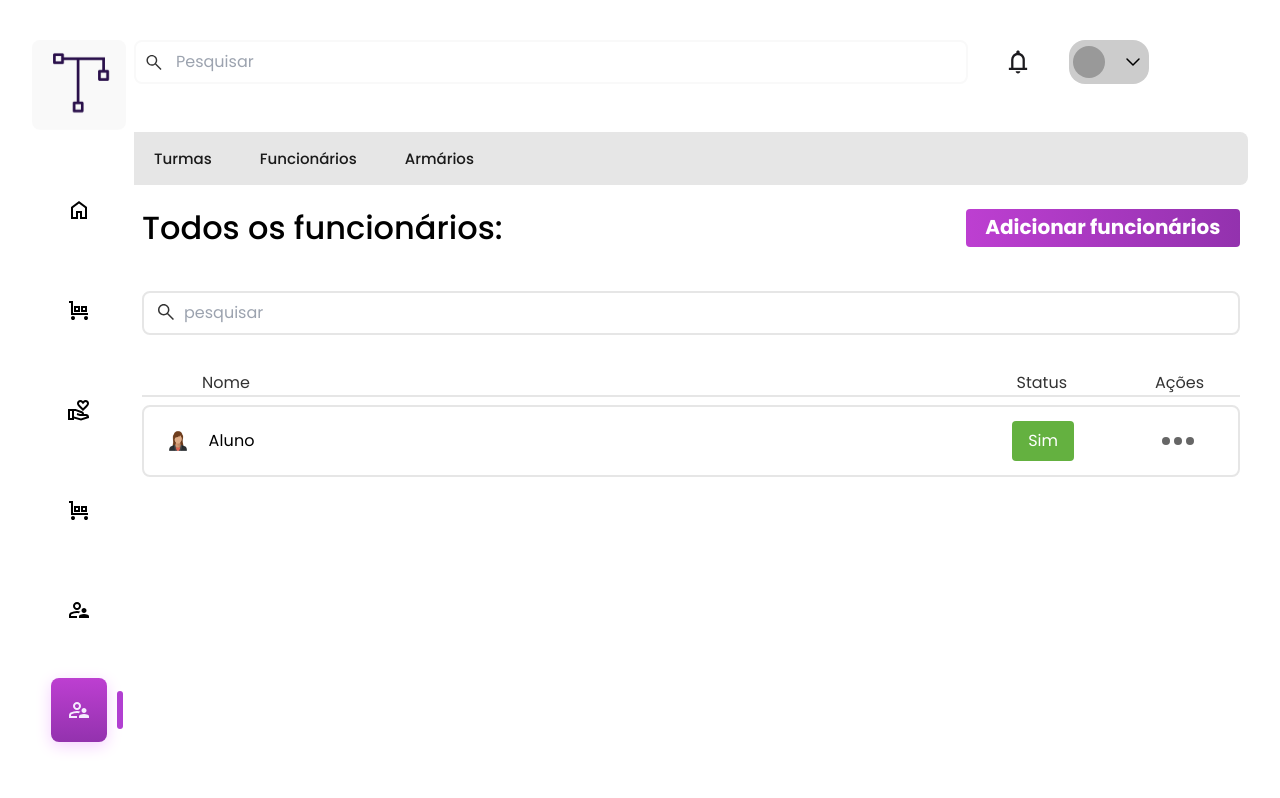
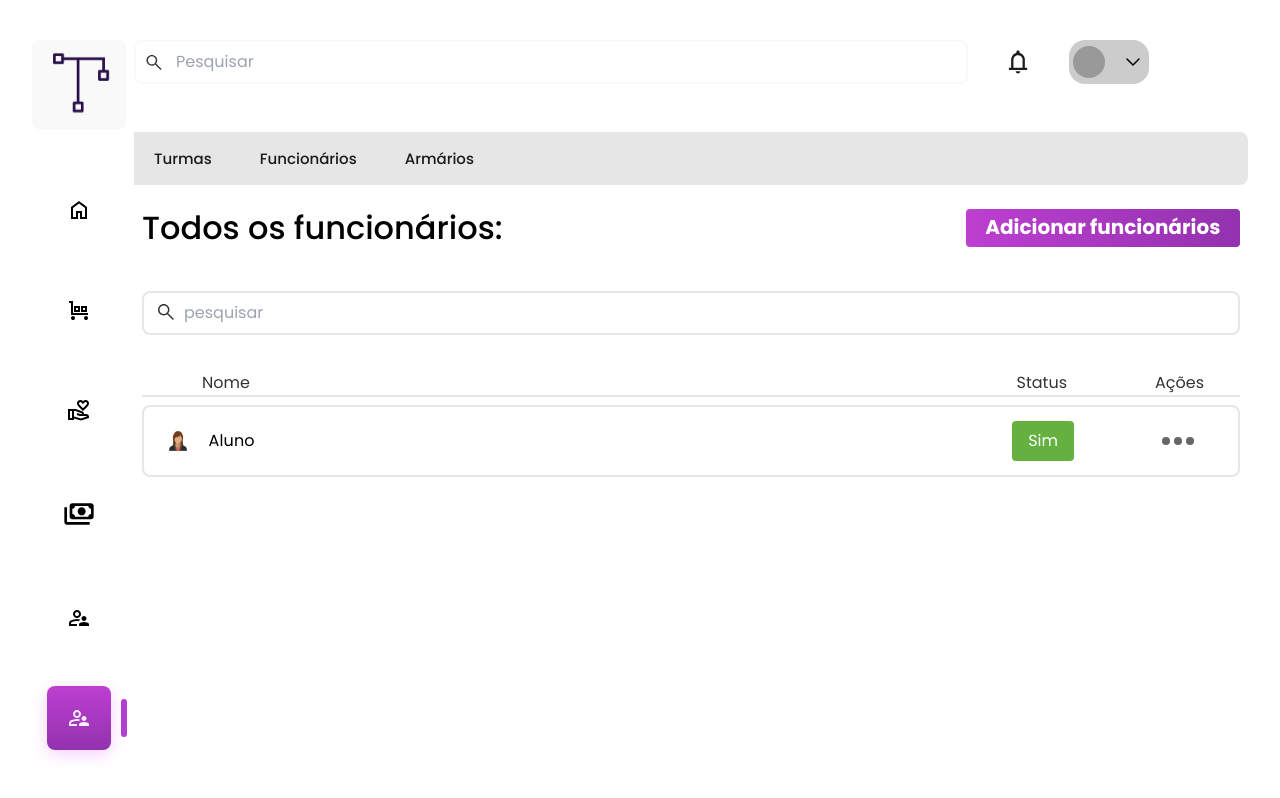
Before and after one commit to ryanNS3/PlanNexus-Front-End, a React (Vite) app: page /gestao in a window 1280 px wide. Built offline with nearby package versions, Linux system fonts and the light colour scheme.

Commit message:
fix: change incorrect Financeiro icon

```diff
--- a/src/assets/Financeiro/index.jsx
+++ b/src/assets/Financeiro/index.jsx
@@ -1,13 +1,12 @@
 export function FinanceiroIcon({ size }) {
   return (
     <svg
-      className="max-[1471px]:w-6 max-[1471px]:h-6 max-[1471px]:m-auto"
       xmlns="http://www.w3.org/2000/svg"
       height={`${size}`}
       viewBox="0 -960 960 960"
       width={`${size}`}
     >
-      <path d="M160-280v-480H80v-80h160v480h600v80H160Zm80 200q-33 0-56.5-23.5T160-160q0-33 23.5-56.5T240-240q33 0 56.5 23.5T320-160q0 33-23.5 56.5T240-80Zm40-320v-240h240v240H280Zm80-80h80v-80h-80v80Zm200 80v-240h240v240H560Zm80-80h80v-80h-80v80ZM760-80q-33 0-56.5-23.5T680-160q0-33 23.5-56.5T760-240q33 0 56.5 23.5T840-160q0 33-23.5 56.5T760-80ZM360-480h80-80Zm280 0h80-80Z" />
+      <path d="M560-440q-50 0-85-35t-35-85q0-50 35-85t85-35q50 0 85 35t35 85q0 50-35 85t-85 35ZM280-320q-33 0-56.5-23.5T200-400v-320q0-33 23.5-56.5T280-800h560q33 0 56.5 23.5T920-720v320q0 33-23.5 56.5T840-320H280Zm80-80h400q0-33 23.5-56.5T840-480v-160q-33 0-56.5-23.5T760-720H360q0 33-23.5 56.5T280-640v160q33 0 56.5 23.5T360-400Zm440 240H120q-33 0-56.5-23.5T40-240v-440h80v440h680v80ZM280-400v-320 320Z" />
     </svg>
   );
 }
@@ -15,16 +14,12 @@ export function FinanceiroIcon({ size }) {
 export function FinanceiroIconLight({ size }) {
   return (
     <svg
-      className="max-[1471px]:w-6 max-[1471px]:h-6 max-[1471px]:m-auto"
       xmlns="http://www.w3.org/2000/svg"
       height={`${size}`}
       viewBox="0 -960 960 960"
       width={`${size}`}
     >
-      <path
-        d="M160-280v-480H80v-80h160v480h600v80H160Zm80 200q-33 0-56.5-23.5T160-160q0-33 23.5-56.5T240-240q33 0 56.5 23.5T320-160q0 33-23.5 56.5T240-80Zm40-320v-240h240v240H280Zm80-80h80v-80h-80v80Zm200 80v-240h240v240H560Zm80-80h80v-80h-80v80ZM760-80q-33 0-56.5-23.5T680-160q0-33 23.5-56.5T760-240q33 0 56.5 23.5T840-160q0 33-23.5 56.5T760-80ZM360-480h80-80Zm280 0h80-80Z"
-        fill="#F5ECFF"
-      />
+      <path d="M560-440q-50 0-85-35t-35-85q0-50 35-85t85-35q50 0 85 35t35 85q0 50-35 85t-85 35ZM280-320q-33 0-56.5-23.5T200-400v-320q0-33 23.5-56.5T280-800h560q33 0 56.5 23.5T920-720v320q0 33-23.5 56.5T840-320H280Zm80-80h400q0-33 23.5-56.5T840-480v-160q-33 0-56.5-23.5T760-720H360q0 33-23.5 56.5T280-640v160q33 0 56.5 23.5T360-400Zm440 240H120q-33 0-56.5-23.5T40-240v-440h80v440h680v80ZM280-400v-320 320Z" />
     </svg>
   );
 }
```
